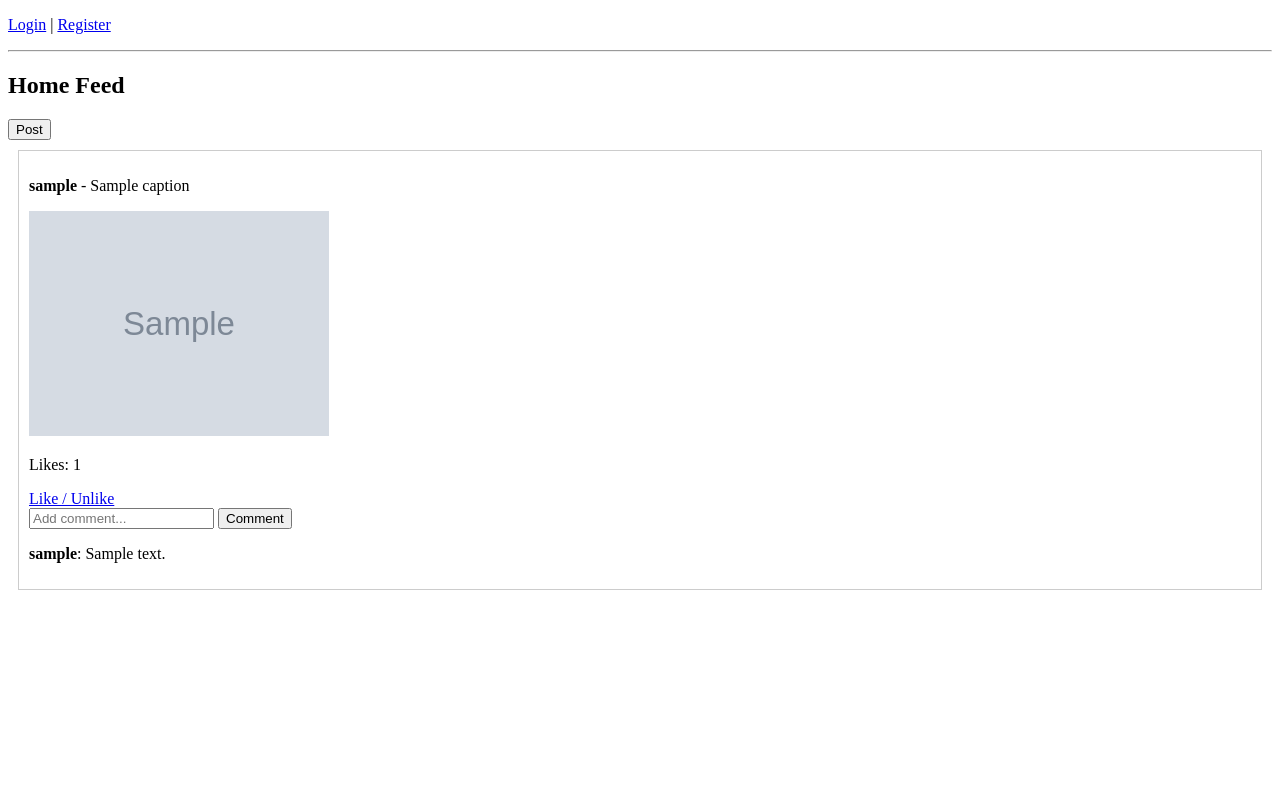
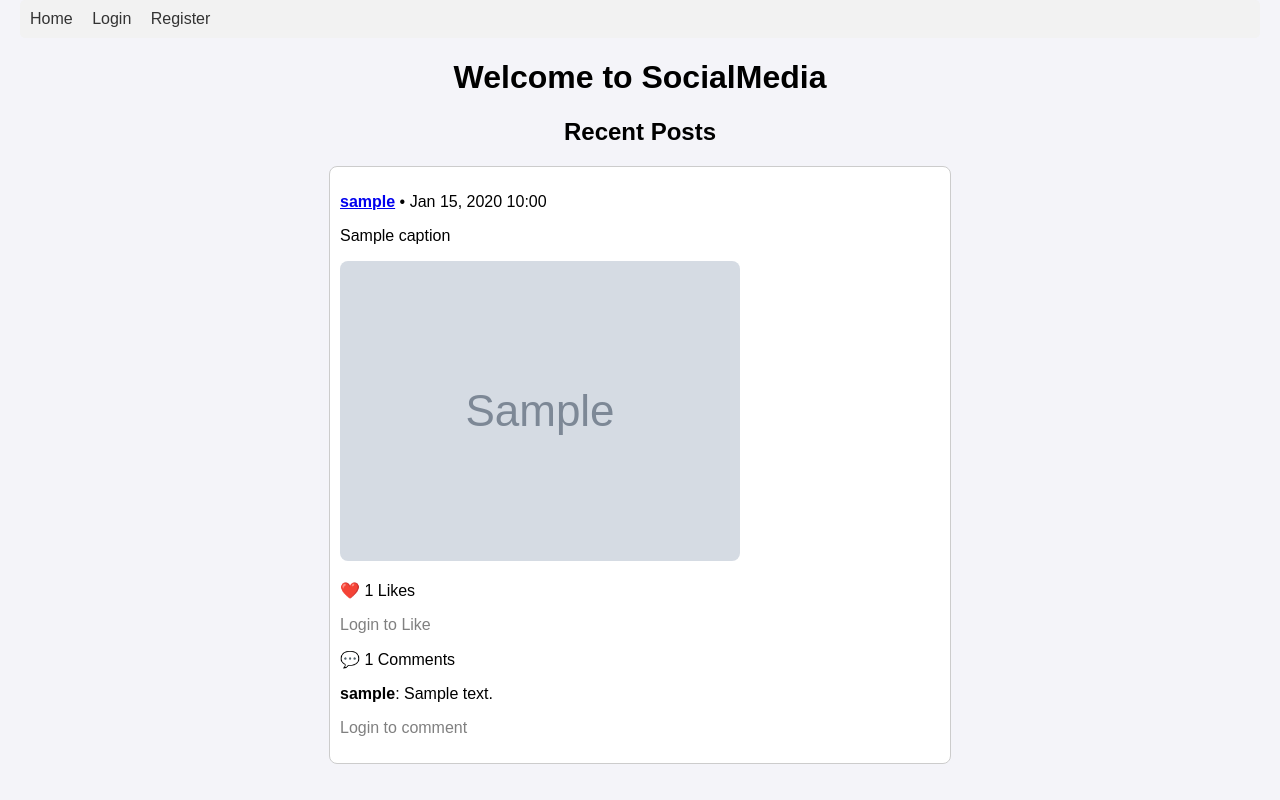
Before and after one commit to arathyrajeesh/social-media-app, a Django app: template core/templates/core/home.html in a window 1280 px wide. Run offline with Django 3.2, Linux system fonts and the light colour scheme; the template is opened without the code that fills it: most values are stand-ins (such as "Sample title", 1, 10 or a date in 2020); grey boxes marked "Sample" are stand-in pictures.

Commit message:
home pag eset

```diff
--- a/core/templates/core/base.html
+++ /dev/null
@@ -1,15 +0,0 @@
-<!DOCTYPE html>
-<html>
-<head>
-    <title>Social Media App</title>
-</head>
-<body>
-    {% if user.is_authenticated %}
-        <p>Welcome, {{ user.username }} | <a href="{% url 'logout' %}">Logout</a></p>
-    {% else %}
-        <p><a href="{% url 'login' %}">Login</a> | <a href="{% url 'register' %}">Register</a></p>
-    {% endif %}
-    <hr>
-    {% block content %}{% endblock %}
-</body>
-</html>
--- a/core/templates/core/home.html
+++ b/core/templates/core/home.html
@@ -1,31 +1,153 @@
-{% extends 'core/base.html' %}
-{% block content %}
-<h2>Home Feed</h2>
+<!DOCTYPE html>
+<html lang="en">
+<head>
+    <meta charset="UTF-8">
+    <title>Welcome to SocialMedia</title>
+    <style>
+        body {
+            font-family: Arial, sans-serif;
+            background: #f4f4f9;
+            margin: 0;
+            padding: 0 20px;
+        }
 
-<form method="POST" enctype="multipart/form-data">
-    {% csrf_token %}
-    {{ form.as_p }}
-    <button type="submit">Post</button>
-</form>
+        nav {
+            background-color: #f2f2f2;
+            padding: 10px;
+            margin-bottom: 20px;
+            border-radius: 5px;
+        }
 
-{% for post in posts %}
-    <div style="border:1px solid #ccc; margin:10px; padding:10px;">
-        <p><b>{{ post.user.username }}</b> - {{ post.caption }}</p>
+        nav a {
+            margin-right: 15px;
+            text-decoration: none;
+            color: #333;
+        }
+
+        nav a:hover {
+            color: #007bff;
+        }
+
+        h1, h2 {
+            text-align: center;
+        }
+
+        .post {
+            border: 1px solid #ccc;
+            background: white;
+            border-radius: 8px;
+            padding: 10px;
+            margin: 15px auto;
+            max-width: 600px;
+        }
+
+        .post img {
+            max-width: 100%;
+            border-radius: 8px;
+        }
+
+        .disabled {
+            color: gray;
+            cursor: not-allowed;
+        }
+
+        button {
+            padding: 5px 10px;
+            border-radius: 4px;
+            border: none;
+            background-color: #007bff;
+            color: white;
+            cursor: pointer;
+        }
+
+        button:hover {
+            background-color: #0056b3;
+        }
+
+        .comment-box {
+            margin-top: 8px;
+        }
+
+        input[type=text] {
+            padding: 5px;
+            width: 80%;
+            border-radius: 4px;
+            border: 1px solid #ccc;
+        }
+    </style>
+</head>
+<body>
+
+    <!-- Navigation -->
+    <nav>
+        <a href="{% url 'home' %}">Home</a>
+        {% if request.user.is_authenticated %}
+            <a href="{% url 'feed' %}">My Feed</a>
+            <a href="{% url 'user_profile' request.user.username %}">My Profile</a>
+            <a href="{% url 'create_post' %}">Create Post</a>
+            <a href="{% url 'logout' %}">Logout</a>
+        {% else %}
+            <a href="{% url 'login' %}">Login</a>
+            <a href="{% url 'register' %}">Register</a>
+        {% endif %}
+    </nav>
+
+    <h1>Welcome to SocialMedia</h1>
+    <h2>Recent Posts</h2>
+
+    {% for item in posts_data %}
+    {% with post=item.post likes=item.likes %}
+    <div class="post">
+        <p>
+            <strong>
+                <a href="{% url 'user_profile' post.user.username %}">{{ post.user.username }}</a>
+            </strong>
+            • {{ post.created_at|date:"M d, Y H:i" }}
+        </p>
+
+        <p>{{ post.caption }}</p>
         {% if post.image %}
-        <img src="{{ post.image.url }}" width="300">
+            <img src="{{ post.image.url }}" alt="Post Image">
         {% endif %}
-        <p>Likes: {{ post.likes.count }}</p>
-        <a href="{% url 'like_post' post.id %}">Like / Unlike</a>
 
-        <form method="POST" action="{% url 'comment_post' post.id %}">
-        {% csrf_token %}
-        <input type="text" name="text" placeholder="Add comment...">
-        <button type="submit">Comment</button>
-        </form>
+        <!-- Likes Section -->
+        <p>❤️ {{ likes|length }} Likes</p>
+
+        {% if request.user.is_authenticated %}
+            {% if post.id in liked_posts %}
+                <a href="{% url 'like_post' post.id %}">Unlike</a>
+            {% else %}
+                <a href="{% url 'like_post' post.id %}">Like</a>
+            {% endif %}
+        {% else %}
+            <span class="disabled">Login to Like</span>
+        {% endif %}
+
+        <!-- Comments Section -->
+        <p>💬 {{ post.comments.count }} Comments</p>
 
         {% for comment in post.comments.all %}
-        <p><b>{{ comment.user.username }}</b>: {{ comment.text }}</p>
+            <p><b>{{ comment.user.username }}</b>: {{ comment.content }}</p>
+        {% empty %}
+            <p>No comments yet</p>
         {% endfor %}
+
+        {% if request.user.is_authenticated %}
+        <div class="comment-box">
+            <form action="{% url 'comment_post' post.id %}" method="POST">
+                {% csrf_token %}
+                <input type="text" name="content" placeholder="Add a comment..." required>
+                <button type="submit">Post</button>
+            </form>
+        </div>
+        {% else %}
+            <p class="disabled">Login to comment</p>
+        {% endif %}
     </div>
-{% endfor %}
-{% endblock %}
+    {% endwith %}
+    {% empty %}
+        <p style="text-align:center;">No posts yet.</p>
+    {% endfor %}
+
+</body>
+</html>
--- a/core/urls.py
+++ b/core/urls.py
@@ -2,6 +2,7 @@ from django.urls import path
 from . import views
 
 urlpatterns = [
+    path('', views.home_view, name='home'),  # Home page
     path('register/', views.register_view, name='register'),
     path('verify/', views.verify_otp_view, name='verify_otp'),
     path('resend/', views.resend_otp_view, name='resend_otp'),
```
Also changed, not shown: core/templates/core/login_required.html (added, +40 -0 lines), core/templates/core/user_profile.html (added, +116 -0 lines), core/views.py (+28 -9 lines), db.sqlite3, socialmedia/urls.py (line endings or trailing spaces).
